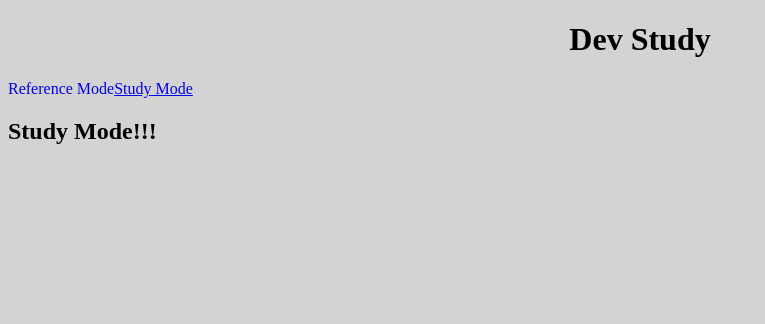
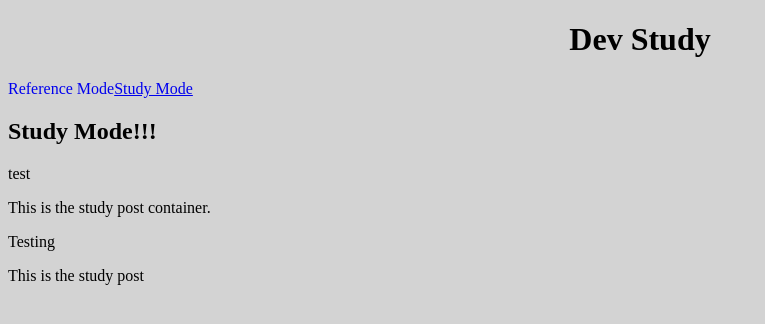
Before and after one commit to LuckyT89/dev-study, a React (Create React App) app: page /study in a window 1280 px wide. Shown: the top 324 px of the page, without its empty margins (0-765 px from the left). Built offline with nearby package versions, Linux system fonts and the light colour scheme.

Commit message:
add components for study mode route

```diff
--- a/src/App.js
+++ b/src/App.js
@@ -2,6 +2,7 @@ import { Switch, Route } from 'react-router-dom';
 import './App.css';
 import Nav from './components/JS/Nav';
 import RefPostContainer from './components/JS/RefPostContainer';
+import StudyPostContainer from './components/JS/StudyPostContainer';
 
 function App() {
 
@@ -56,6 +57,7 @@ function App() {
 
         <Route exact path='/study'>
           <h2>Study Mode!!!</h2>
+          <StudyPostContainer />
         </Route>
       </Switch>
 
--- a/src/components/CSS/Post.css
+++ b/src/components/CSS/RefPost.css
@@ -1,4 +1,4 @@
-div.post {
+div.ref-post {
     border: 1px solid gray;
     width: 900px;
     padding: 30px;
@@ -6,11 +6,11 @@ div.post {
     text-align: center;
 }
 
-div.post img {
+div.ref-post img {
     width: 100%;
 }
 
-div.post p {
+div.ref-post p {
     font-size: 20px;
     font-family: arial;
     text-align: left;
--- a/src/components/JS/RefPost.js
+++ b/src/components/JS/RefPost.js
@@ -1,8 +1,8 @@
-import '../CSS/Post.css';
+import '../CSS/RefPost.css';
 
 function RefPost({ prompt, imagePath }) {
     return (
-        <div className='post'>
+        <div className='ref-post'>
             <p>{prompt}</p>
             <img src={`img/${imagePath}`} alt='Code solution' />
         </div>
--- a/src/components/JS/RefPostContainer.js
+++ b/src/components/JS/RefPostContainer.js
@@ -6,7 +6,7 @@ function RefPostContainer({ posts }) {
     const postCards = posts.map((post) => <RefPost key={post.imagePath} prompt={post.prompt} imagePath={post.imagePath} />)
 
     return (
-        <div className='post-container'>
+        <div className='ref-post-container'>
             {postCards}
         </div>
     );
--- /dev/null
+++ b/src/components/JS/StudyPost.js
@@ -0,0 +1,12 @@
+import '../CSS/StudyPost.css';
+
+function StudyPost() {
+    return (
+        <div className='study-post'>
+            <p>Testing</p>
+            This is the study post
+        </div>
+    );
+}
+
+export default StudyPost;
--- /dev/null
+++ b/src/components/JS/StudyPostContainer.js
@@ -0,0 +1,14 @@
+import '../CSS/StudyPostContainer.css';
+import StudyPost from './StudyPost';
+
+function StudyPostContainer() {
+    return (
+        <div className='study-post-container'>
+            <p>test</p>
+            This is the study post container.
+            <StudyPost />
+        </div>
+    );
+}
+
+export default StudyPostContainer;
```
Also changed, not shown: src/components/CSS/StudyPost.css (added), src/components/CSS/StudyPostContainer.css (added).
